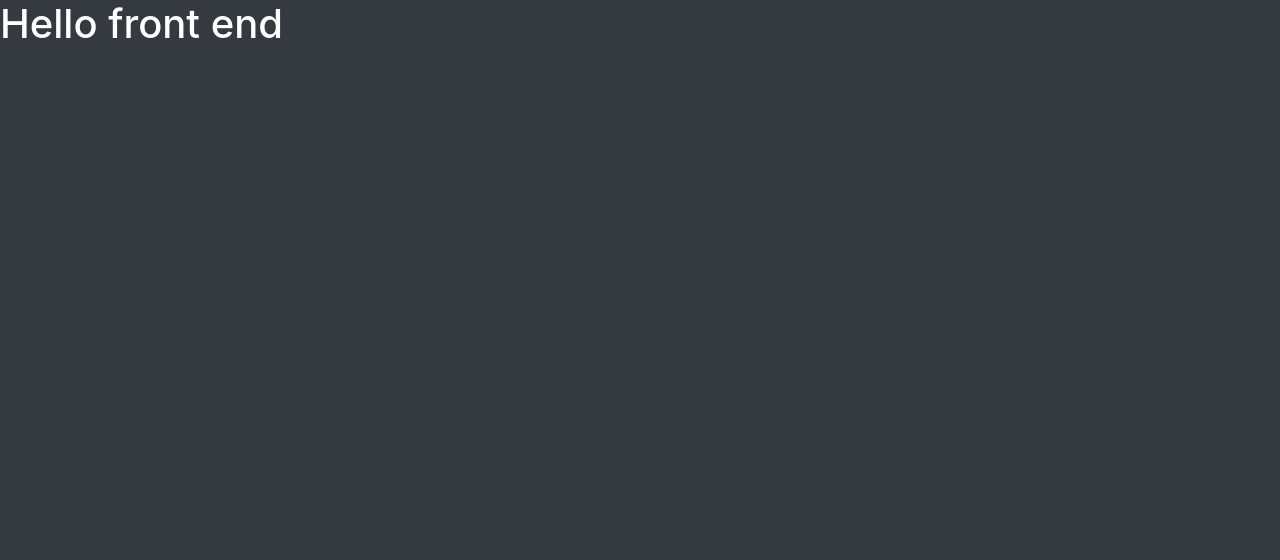
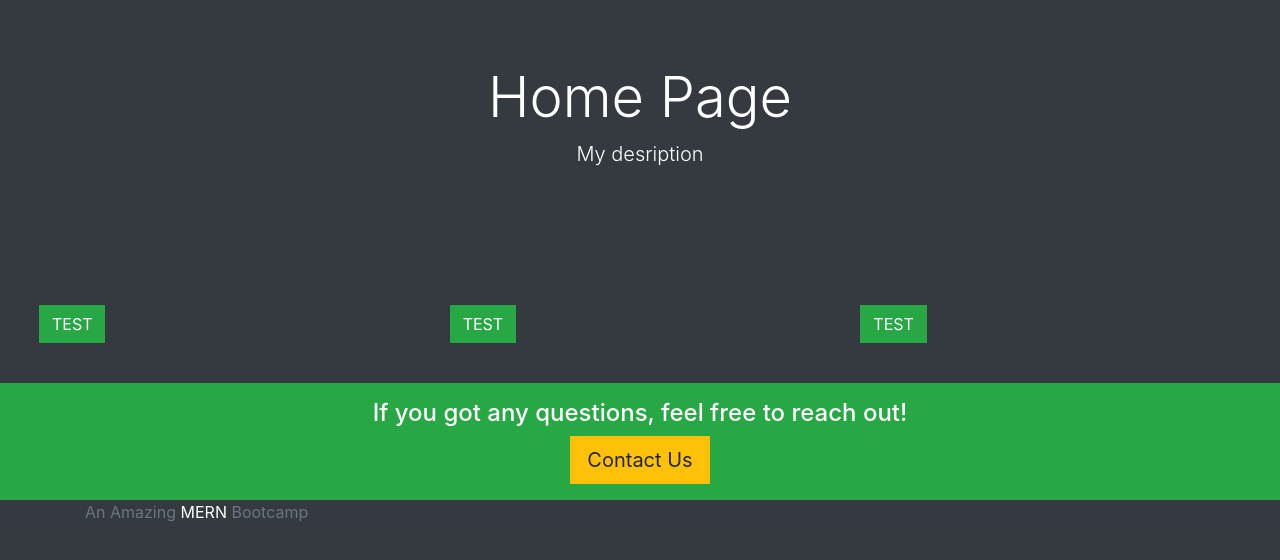
Before and after one commit to 23subbhashit/mern-store-app-front, a React (Create React App) app: page / in a window 1280 px wide. Shown: the top 560 px of the page. Built offline with nearby package versions, Linux system fonts and the light colour scheme.

Commit message:
Initial commit

```diff
--- a/public/index.html
+++ b/public/index.html
@@ -18,7 +18,9 @@
   </head>
   <body>
     <noscript>You need to enable JavaScript to run this app.</noscript>
-    <div id="root"></div>
+    <div id="root">
+
+    </div>
 
   </body>
 </html>
--- /dev/null
+++ b/src/backend.js
@@ -0,0 +1 @@
+export const API=process.env.REACT_APP_BACKEND
--- a/src/core/Base.js
+++ b/src/core/Base.js
@@ -0,0 +1,31 @@
+import React from "react";
+
+const Base = ({
+  title = "My Title",
+  description = "My desription",
+  className = "bg-dark text-white p-4",
+  children
+}) => (
+  <div>
+    <div className="container-fluid">
+      <div className="jumbotron bg-dark text-white text-center">
+        <h2 className="display-4">{title}</h2>
+        <p className="lead">{description}</p>
+      </div>
+      <div className={className}>{children}</div>
+    </div>
+    <footer className="footer bg-dark mt-auto py-3">
+      <div className="container-fluid bg-success text-white text-center py-3">
+        <h4>If you got any questions, feel free to reach out!</h4>
+        <button className="btn btn-warning btn-lg">Contact Us</button>
+      </div>
+      <div className="container">
+        <span className="text-muted">
+          An Amazing <span className="text-white">MERN</span> Bootcamp
+        </span>
+      </div>
+    </footer>
+  </div>
+);
+
+export default Base;
--- a/src/core/Home.js
+++ b/src/core/Home.js
@@ -1,9 +1,24 @@
-import React from 'react'
-import "../styles.css"
+import React from "react";
+import "../styles.css";
+import { API } from "../backend";
+import Base from "./Base";
+
 export default function Home() {
-    return (
-        <div>
-            <h1 className="text-white">Hello front end</h1>
+  console.log("API IS", API);
+
+  return (
+    <Base title="Home Page">
+      <div className="row">
+        <div className="col-4">
+          <button className="btn btn-success">TEST</button>
         </div>
-    )
+        <div className="col-4">
+          <button className="btn btn-success">TEST</button>
+        </div>
+        <div className="col-4">
+          <button className="btn btn-success">TEST</button>
+        </div>
+      </div>
+    </Base>
+  );
 }
```
Also changed, not shown: 1 other file (tests, documents, lock files or other folders).
